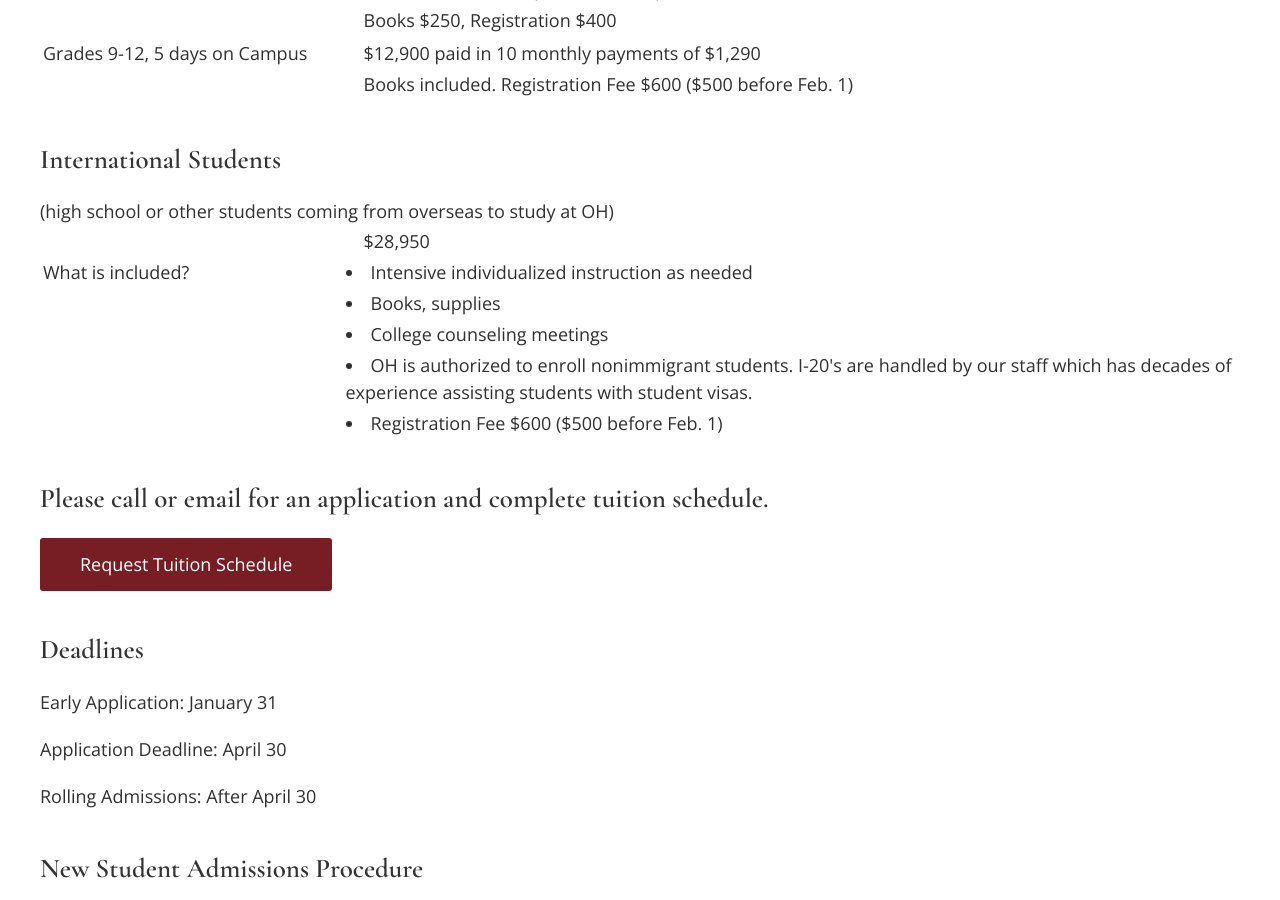
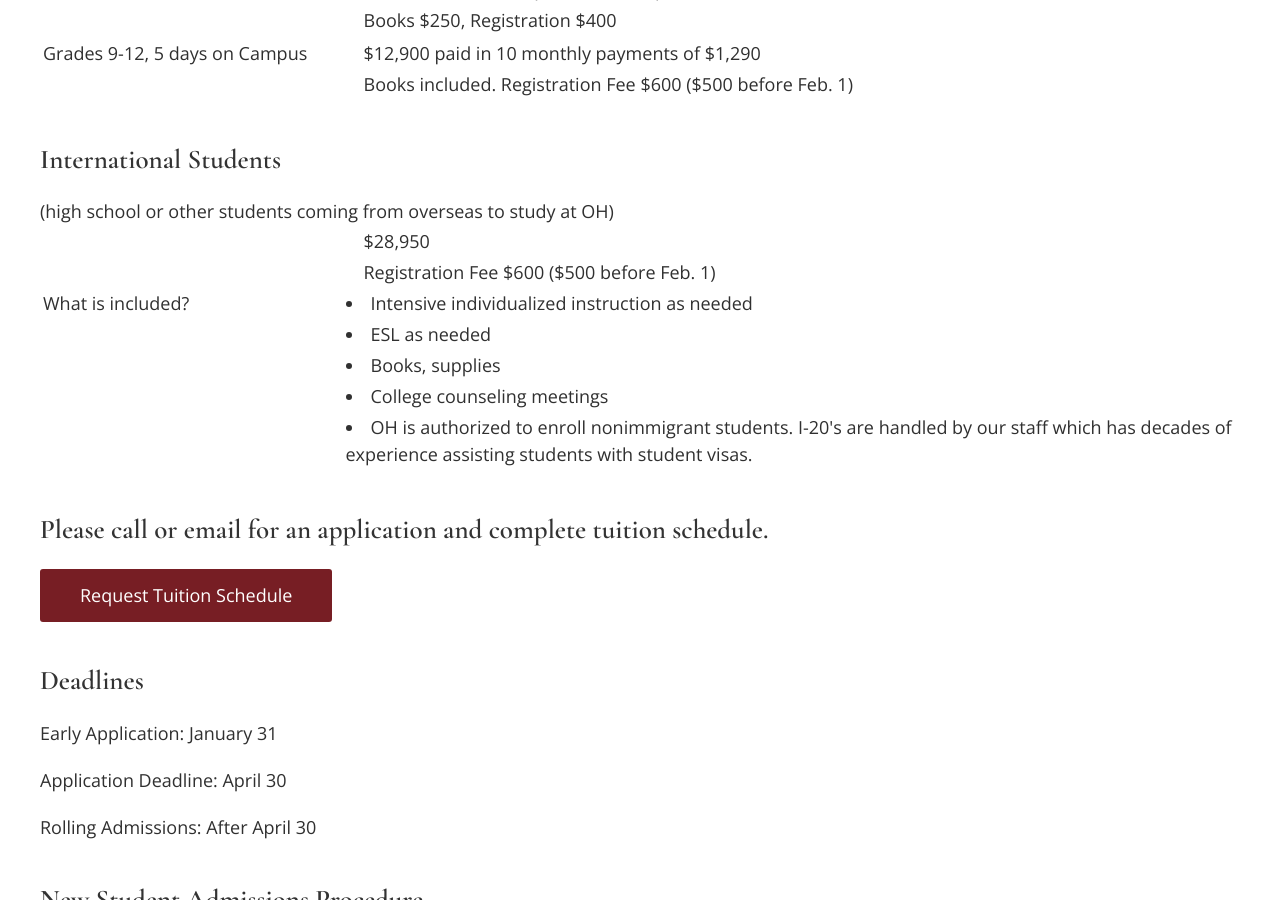
Before and after one commit to OakHillChristianSchool/oak-hill-website, a Jekyll site: the page built from admissions-tuition.html, in a window 1280 px wide and 900 px high, scrolled down 1179 px. Built offline with Jekyll 4.4.1, drawn with Linux system fonts in a browser that asks for light colours.

Commit message:
Update from Forestry.io Robert Thoburn updated admissions-tuition.html

```diff
--- a/admissions-tuition.html
+++ b/admissions-tuition.html
@@ -76,8 +76,17 @@
             <td>&emsp;$28,950</td>
         </tr>
         <tr>
+            <td></td>
+            <td>&emsp;Registration Fee $600 ($500 before Feb. 1)</td>
+        </tr>
+        <tr>
             <td>What is included?</td>
             <td><li>Intensive individualized instruction as needed</td>
+          </tr>
+      <tr>
+            <td></td>
+            <td><li>ESL as needed</td>
+        </tr>
         </tr>
       <tr>
             <td></td>
@@ -90,10 +99,6 @@
         <tr>
             <td></td>
             <td><li>OH is authorized to enroll nonimmigrant students. I-20's are handled by our staff which has decades of experience assisting students with student visas.</td>
-        </tr>
-        <tr>
-            <td></td>
-            <td><li>Registration Fee $600 ($500 before Feb. 1)</td>
         </tr>
     </tbody>
 </table>
```
